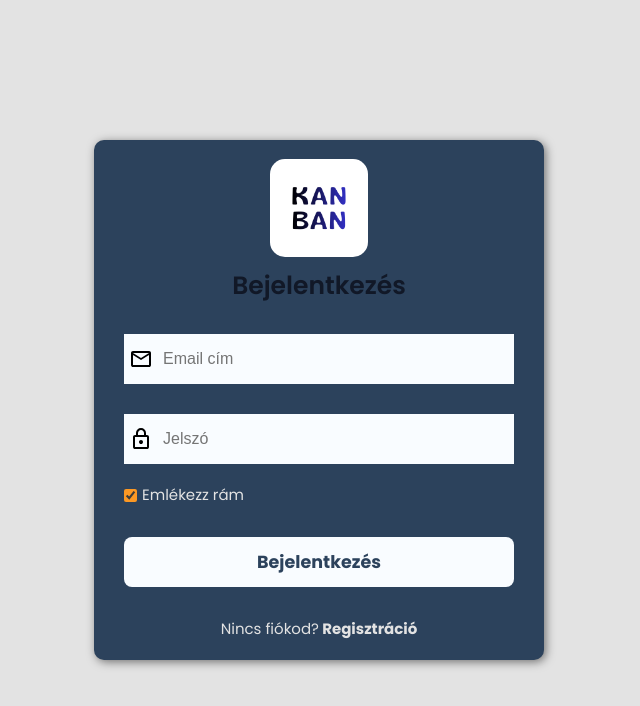
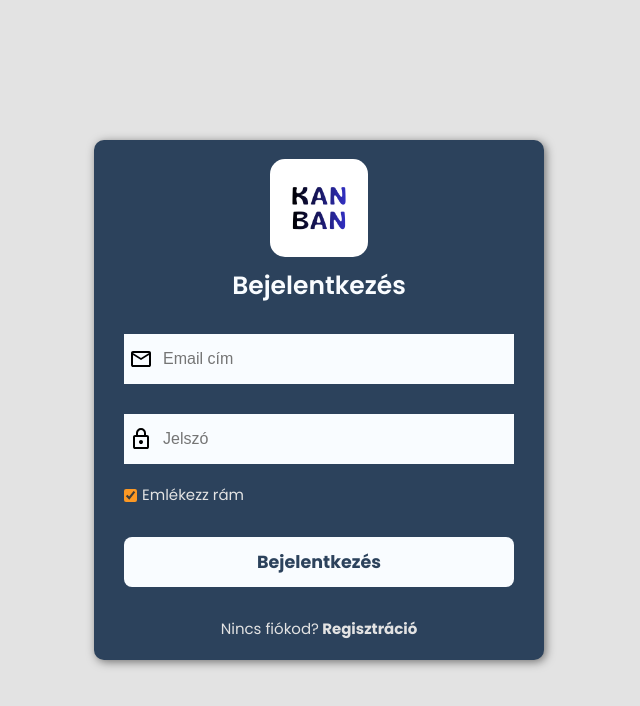
Before and after one commit to Dlevy004/kanban-webapp, a React (Vite) app in the folder frontend/: page /auth in a window 1280 px wide. Shown: the top 706 px of the page, without its empty margins (321-961 px from the left). Built offline with nearby package versions, Linux system fonts and the light colour scheme.

Commit message:
fix(auth): change login form's title color

```diff
--- a/frontend/src/pages/AuthPage.css
+++ b/frontend/src/pages/AuthPage.css
@@ -77,6 +77,7 @@ body {
     font-weight: 600;
     margin: 0 auto;
     padding-top: 10px;
+    color: var(--solid-color)
 }
 
 .form .input-field {
```
